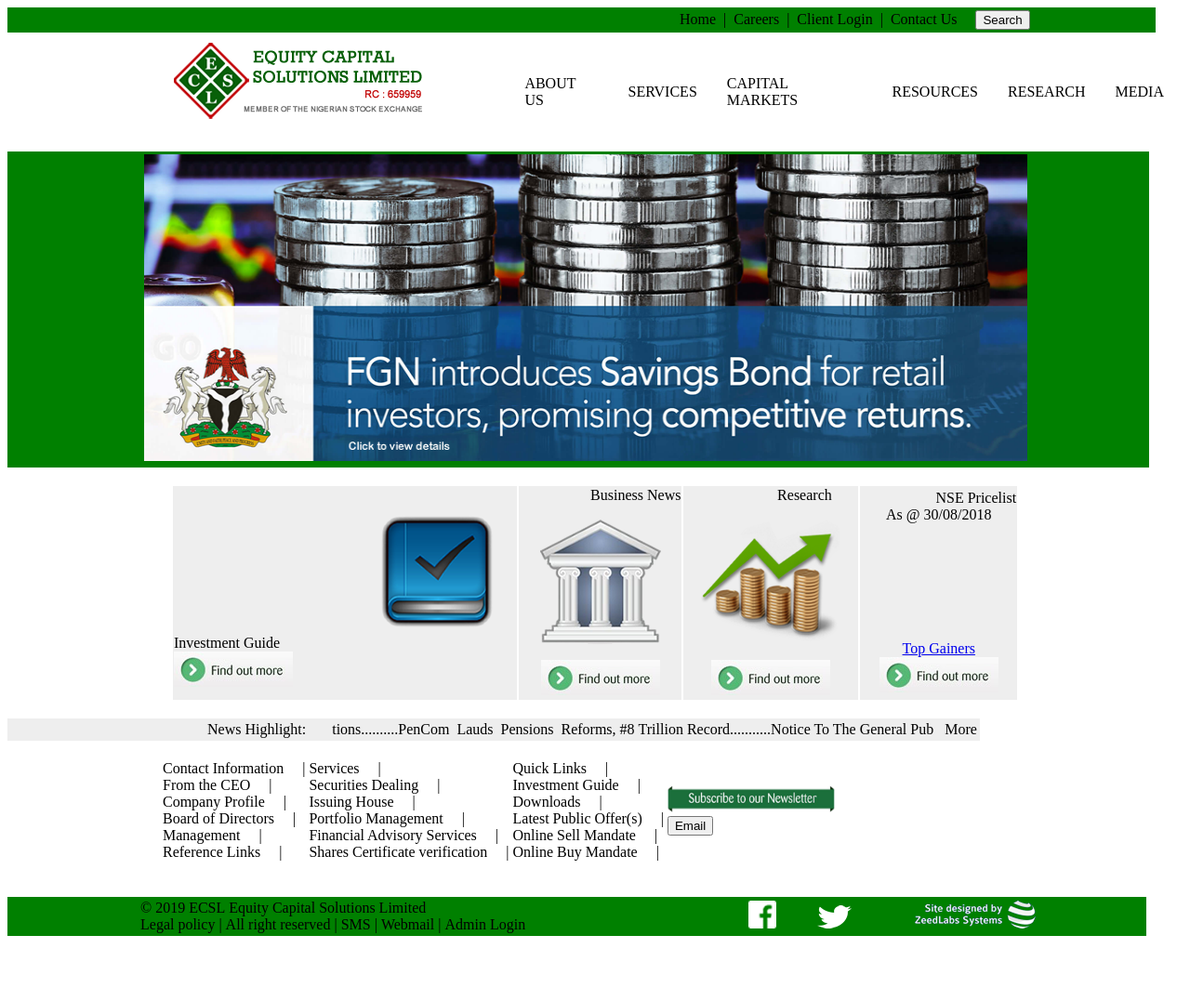
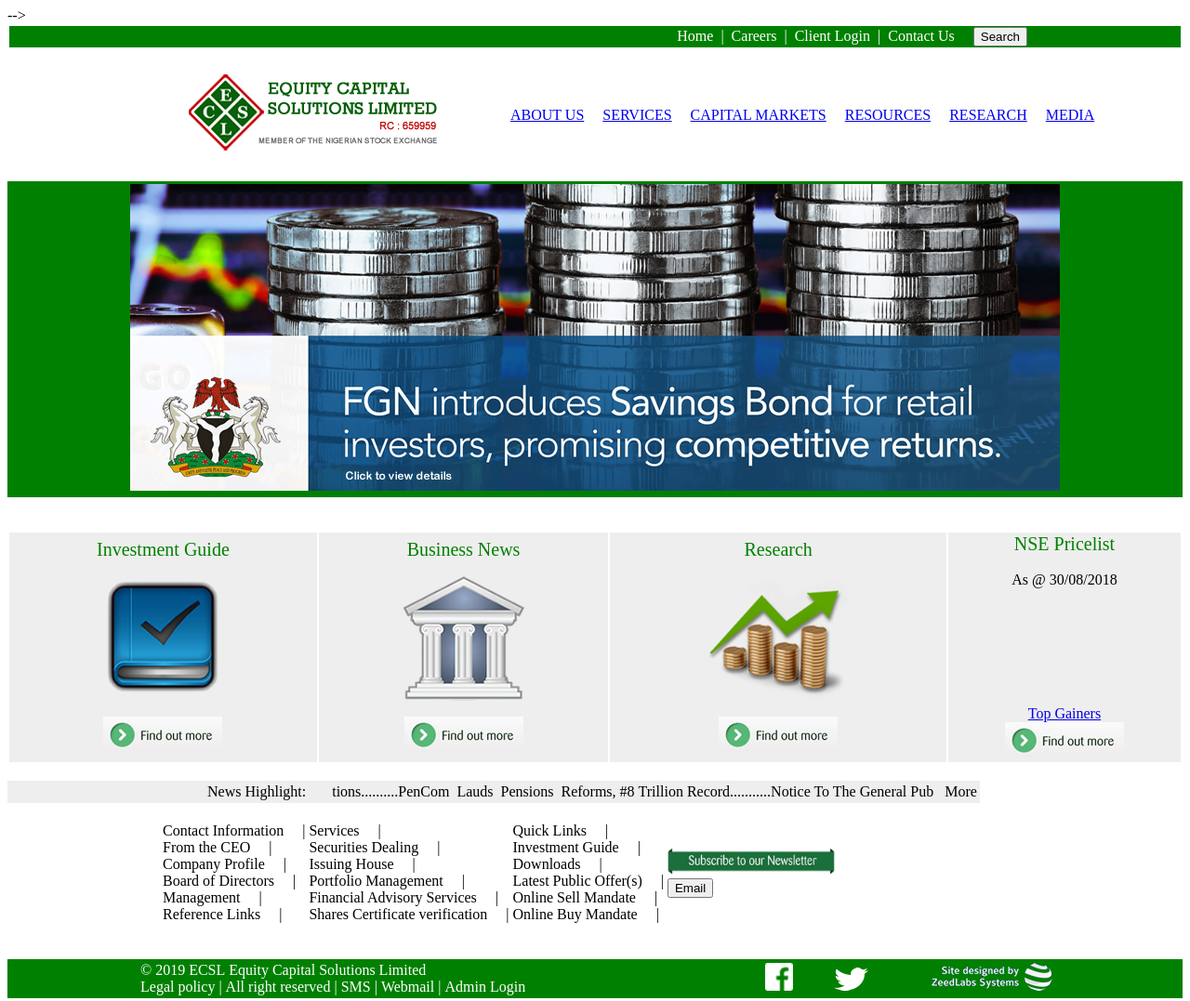
Before and after one commit to ruqayaah/EQUITY, a plain HTML site: page equity.html in a window 1280 px wide. Shown: the whole page at 93% size. Before the commit the page ends 1015 px from the top, so only its background shows below. Drawn offline with Linux system fonts and the light colour scheme.

Commit message:
make changes

```diff
--- a/equity.html
+++ b/equity.html
@@ -4,79 +4,60 @@
     <title>Welcome to Equity Capital solutions</title>
   </head>
   <body>
-    <table bgcolor="green" border="0">
-      <tr>
-        <td>
-          &nbsp &nbsp &nbsp &nbsp &nbsp &nbsp &nbsp &nbsp &nbsp &nbsp &nbsp
-          &nbsp &nbsp &nbsp &nbsp &nbsp &nbsp &nbsp &nbsp &nbsp &nbsp &nbsp
-          &nbsp &nbsp &nbsp &nbsp &nbsp &nbsp &nbsp &nbsp &nbsp &nbsp &nbsp
-          &nbsp &nbsp &nbsp &nbsp &nbsp &nbsp &nbsp &nbsp &nbsp &nbsp &nbsp
-          &nbsp &nbsp &nbsp &nbsp &nbsp &nbsp &nbsp &nbsp &nbsp &nbsp &nbsp
-          &nbsp &nbsp &nbsp &nbsp &nbsp &nbsp &nbsp &nbsp &nbsp &nbsp &nbsp
-          &nbsp &nbsp &nbsp &nbsp &nbsp &nbsp &nbsp &nbsp &nbsp &nbsp &nbsp
-          &nbsp &nbsp &nbsp &nbsp &nbsp &nbsp &nbsp &nbsp &nbsp &nbsp &nbsp
-        </td>
-        <td color:#000000>
-          &nbsp &nbsp Home &nbsp|&nbsp Careers &nbsp|&nbsp Client Login
+    <!-- Begin Small Nav -->
+    </table> -->
+    <table width=100%;>
+      <tr bgcolor="green"  align="right" >
+        <td style="color:white; font=size:16px;">
+          Home &nbsp|&nbsp Careers &nbsp|&nbsp Client Login
           &nbsp|&nbsp Contact Us &nbsp &nbsp <button>Search</button>&nbsp &nbsp
           &nbsp &nbsp &nbsp &nbsp &nbsp &nbsp &nbsp &nbsp &nbsp &nbsp &nbsp
-          &nbsp &nbsp &nbsp &nbsp
+          &nbsp &nbsp &nbsp &nbsp &nbsp &nbsp &nbsp &nbsp
         </td>
       </tr>
     </table>
+    <!-- End Small Nav -->
 
-    <tr bgcolor="#000000">
-      <td col span="2">
-        <table>
+<!-- Begin Main Nav -->
+        <table cellspacing="18px">
           <tr>
             <td>
               &nbsp &nbsp &nbsp &nbsp &nbsp &nbsp &nbsp &nbsp &nbsp &nbsp &nbsp
               &nbsp &nbsp &nbsp &nbsp &nbsp &nbsp &nbsp &nbsp &nbsp &nbsp &nbsp
               <img src="logo.png" />&nbsp &nbsp &nbsp &nbsp &nbsp &nbsp &nbsp
-              &nbsp &nbsp &nbsp &nbsp
-            </td>
-            <td colspan="2">
-              <table cellspacing="2px" cellpadding="15px">
-                <td>ABOUT US</td>
-                <td>SERVICES</td>
-                <td>CAPITAL MARKETS</td>
-                <td>RESOURCES</td>
-                <td>RESEARCH</td>
-                <td>MEDIA</td>
-              </table>
-            </td>
+                <td> <a href="#">ABOUT US</a> </td>
+                <td> <a href="#">SERVICES</a></td>
+                <td> <a href="#">CAPITAL MARKETS</a> </td>
+                <td> <a href="#">RESOURCES</a></td>
+                <td> <a href="#">RESEARCH</a></td>
+                <td> <a href="#">MEDIA</a></td>
           </tr>
         </table>
-      </td>
-    </tr>
-    <table bgcolor="green">
-      <tr>
-        <td>
-          &nbsp &nbsp &nbsp &nbsp &nbsp &nbsp &nbsp &nbsp &nbsp &nbsp &nbsp
-          &nbsp &nbsp &nbsp &nbsp &nbsp &nbsp &nbsp
-          <img src="banner4.png" width="950pixels" height="330pixels" />
-        </td>
-        <td>
-          &nbsp &nbsp &nbsp &nbsp &nbsp &nbsp &nbsp &nbsp &nbsp &nbsp &nbsp
-          &nbsp &nbsp &nbsp &nbsp &nbsp
+    <!-- End Main Nav -->
+
+    <!-- Banner Section -->
+ <table  bgcolor="green" width="100%">
+      <tr >
+        <td bgcolor="green" align="center">
+          <img src="banner4.png" >
         </td>
       </tr>
     </table>
+    <!-- End Banner Section -->
+    <br><br>
 
-    <br />
-
-      <table align="center">
-        <tr  bgcolor="#eee" cellspacing="100px" cell padding="30px">
-          <td>
-             <text color="green" font size="20px">Investment Guide
-             </text>&nbsp &nbsp &nbsp &nbsp &nbsp &nbsp &nbsp &nbsp &nbsp &nbsp
+      <table width="100%" >
+        <tr  width="50%" bgcolor="#eee"  align="center">
+          <td align="center">
+             <text style="color:green; font-size:20px;">Investment Guide
+             </text><br>
              <img src="book.png" />
              <br />
              <img src="learn.jpg" />
             </td>
 
-          <td align="center">
-            &nbsp &nbsp &nbsp &nbsp &nbsp &nbsp &nbsp &nbsp &nbsp &nbspBusiness News
+          <td align="center"><text style="color:green; font-size:20px;">Business News
+          </text>
             <br />
             <img src="house.png" />
             <br />
@@ -84,14 +65,14 @@
               src="learn.jpg" />
           </td>
           <td align="center">
-            &nbsp &nbsp &nbsp &nbsp &nbsp &nbsp &nbsp &nbsp &nbsp Research<br /><img
+            <text style="color:green; font-size:20px;"> Research
+            </text><br /><img
               src="market.png"
             /><br /><img src="learn.jpg" />
           </td>
           <td align="center">
-            &nbsp &nbsp &nbsp &nbsp &nbsp
-            &nbsp &nbsp &nbsp &nbsp &nbsp NSE
-            Pricelist<br />As @ 30/08/2018<br /><br /><br /><br /><br /><br /><br /><br /><a
+      <text style="color:green; font-size:20px;">NSE
+            Pricelist </text><br /><br>As @ 30/08/2018<br /><br /><br /><br /><br /><br /><br /><br /><a
               href="http://www.equitycapitalsolution-ng.com/images/markets_green_arrow.png"
               >Top Gainers</a
             ><br /><img src="learn.jpg" /><br />
@@ -163,8 +144,9 @@
       </table>
     </tr>
     <br /><br />
-    <table bgcolor="green" border="0">
-      <tr border-collapse:collapse>
+    <!-- Begin footer -->
+    <table bgcolor="green" width=100%; border="0">
+      <tr style="color:white;">
         <td>
           &nbsp &nbsp &nbsp &nbsp &nbsp &nbsp &nbsp &nbsp &nbsp &nbsp &nbsp
           &nbsp &nbsp &nbsp &nbsp &nbsp &nbsp
@@ -188,5 +170,6 @@
         </td>
       </tr>
     </table>
+    <!-- End footer -->
   </body>
 </html>
```
